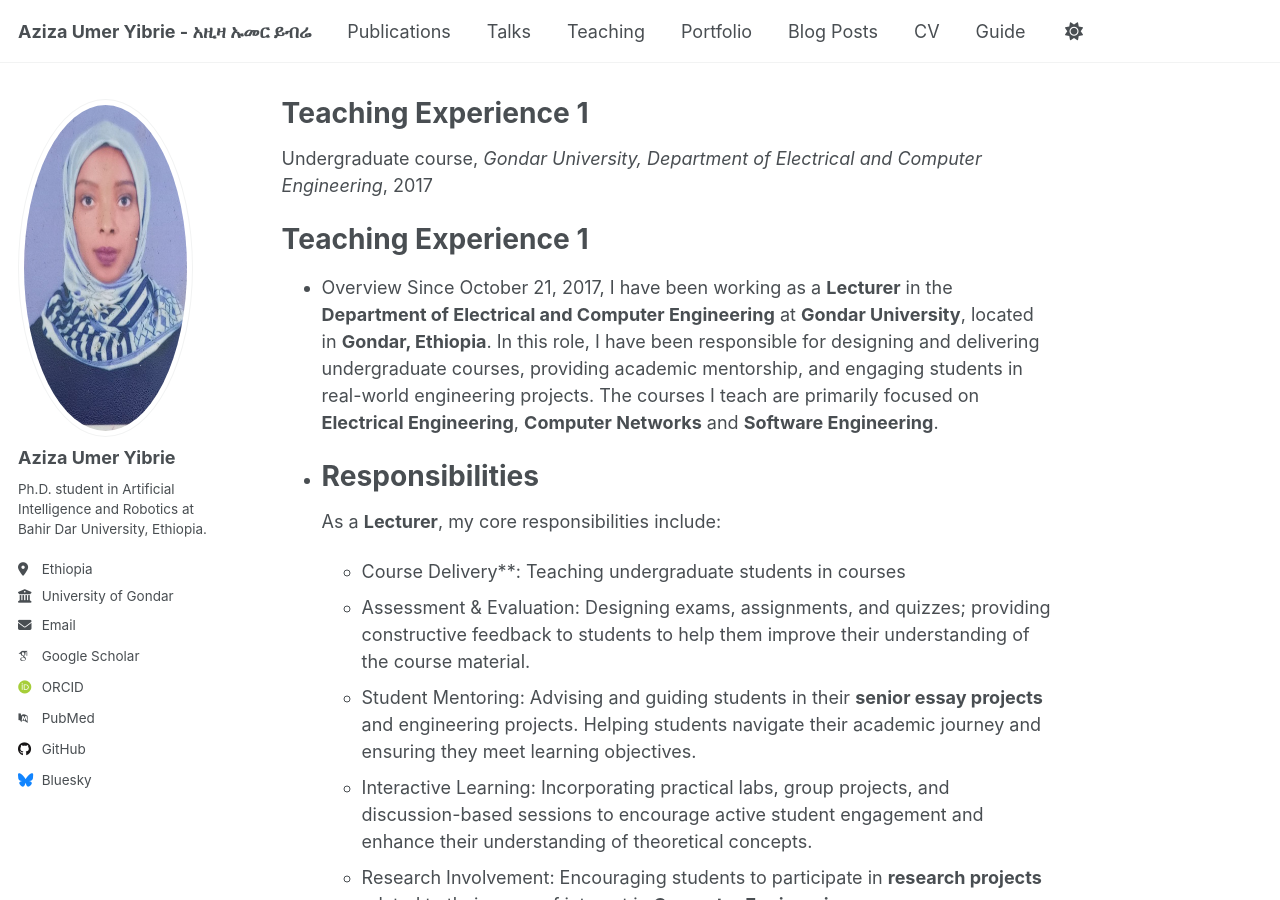
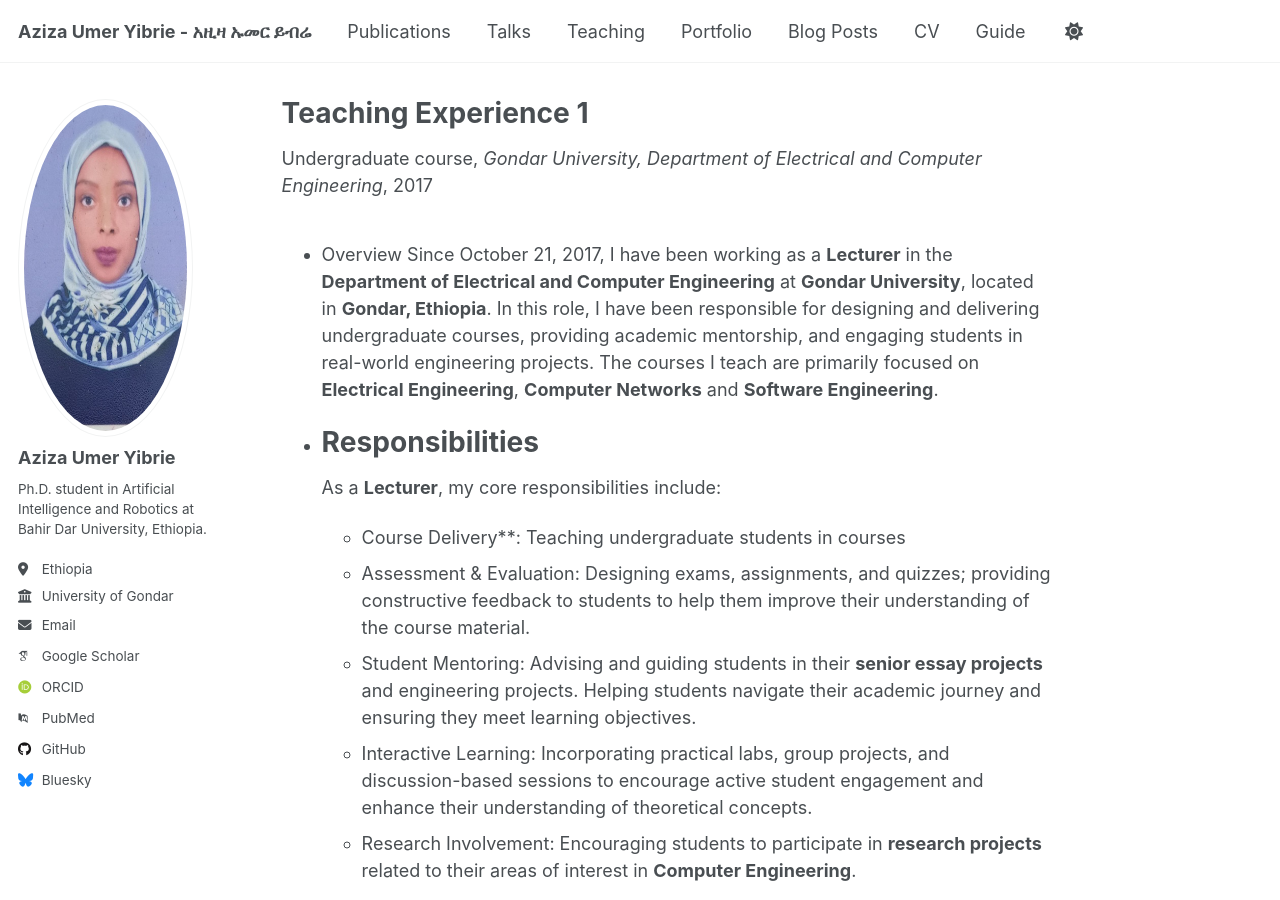
Before and after one commit to AzizaUmer/azizaumer.github.io, a Jekyll site: the page built from _teaching/ 2014-spring-teaching-1.md, in a window 1280 px wide and 900 px high. Built offline with Jekyll 4.4.1, drawn with Linux system fonts in a browser that asks for light colours; some web fonts are replaced; a script that is not in the unit is left out.

Commit message:
Update  2014-spring-teaching-1.md

```diff
--- a/_teaching/ 2014-spring-teaching-1.md
+++ b/_teaching/ 2014-spring-teaching-1.md
@@ -7,8 +7,6 @@ venue: "Gondar University, Department of Electrical and Computer Engineering"
 date: 2017-10-21
 location: "Gondar, Ethiopia"
 ---
-Teaching Experience 1
-======
 * Overview
 Since October 21, 2017, I have been working as a **Lecturer** in the **Department of Electrical and Computer Engineering** at **Gondar University**, located in **Gondar, Ethiopia**. In this role, I have been responsible for designing and delivering undergraduate courses, providing academic mentorship, and engaging students in real-world engineering projects. The courses I teach are primarily focused on **Electrical Engineering**, **Computer Networks** and **Software Engineering**.
 
```
